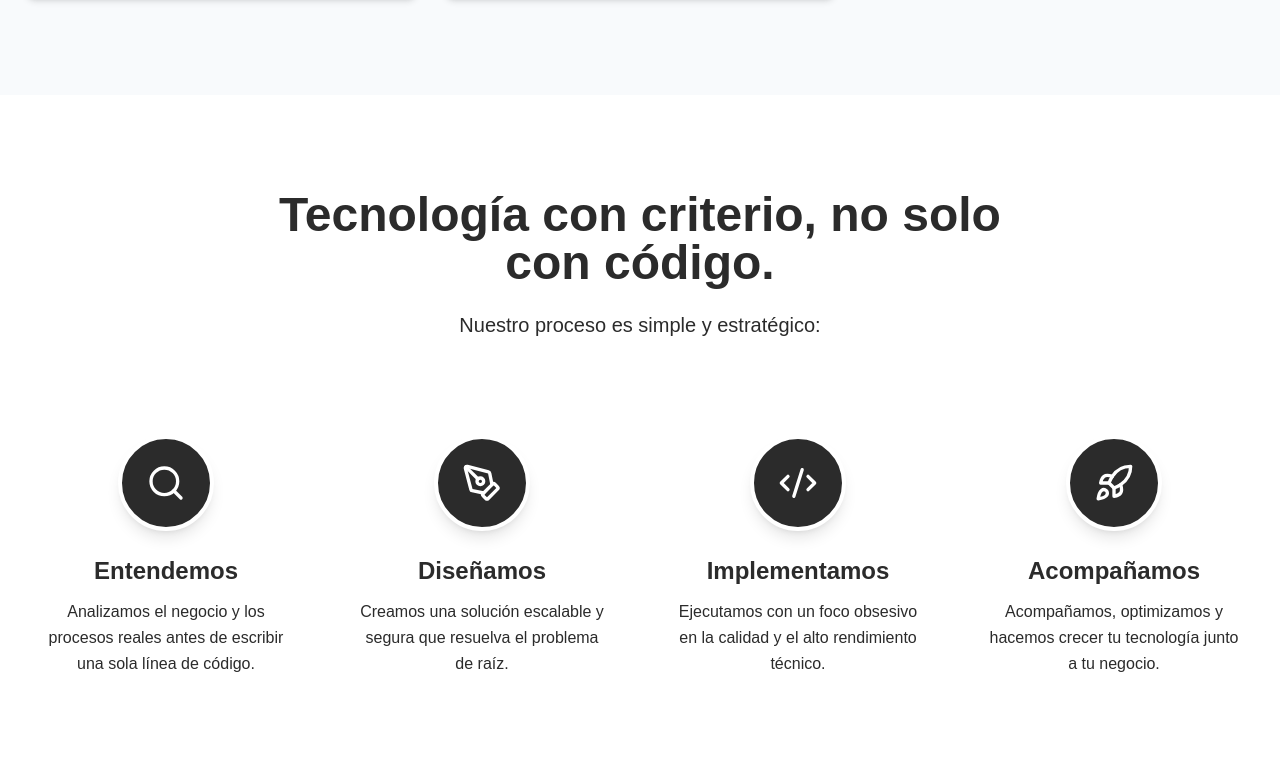
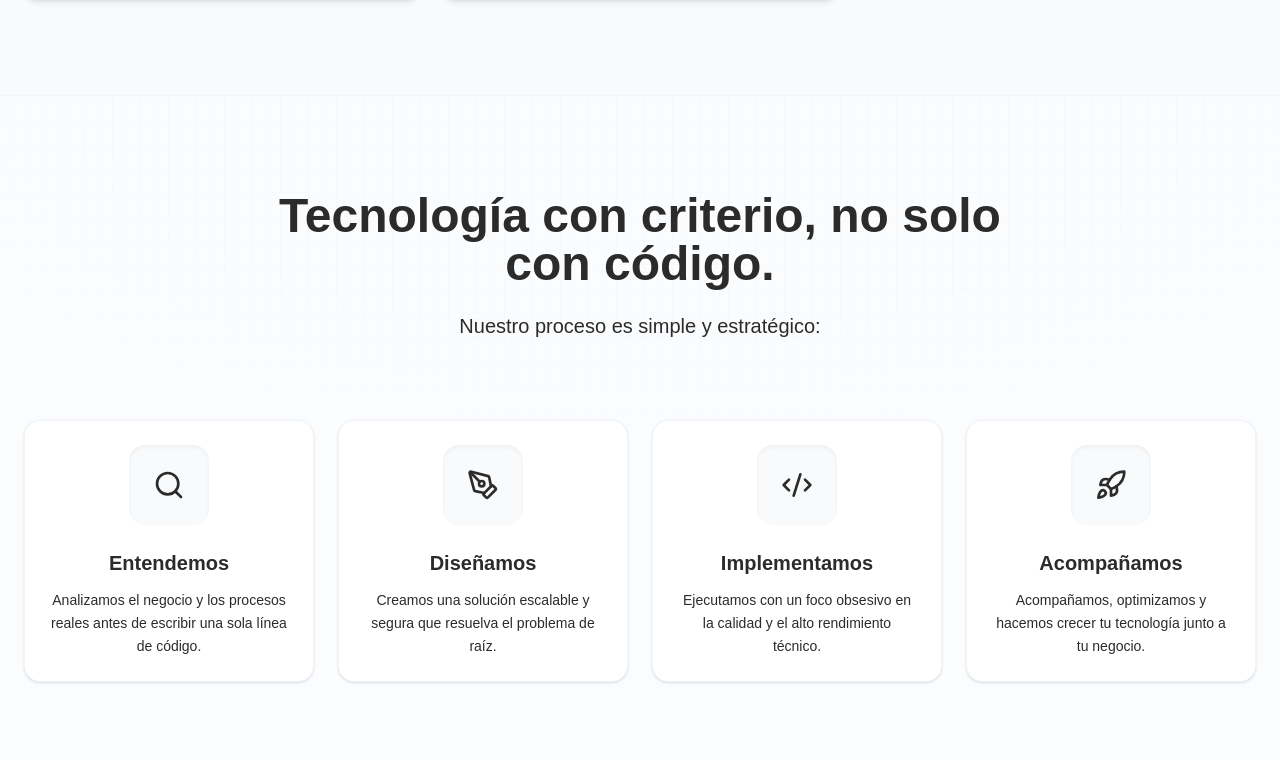
Before and after one commit to Global-S1/globalsone-webpage-fe-public, a Next.js app: page /es in a window 1280 px wide. Shown: the part 1520-2280 px from the top of the page. Built offline with nearby package versions, Linux system fonts and the light colour scheme.

Commit message:
Polish: Refine Solutions section styling

```diff
--- a/src/components/sections/solutions.tsx
+++ b/src/components/sections/solutions.tsx
@@ -17,7 +17,8 @@ export function Solutions() {
     ]
 
     return (
-        <Section className="bg-background">
+        <Section className="bg-slate-50/50 dark:bg-slate-950/50 border-y border-slate-100 dark:border-slate-900 relative overflow-hidden">
+            <div className="absolute inset-0 -z-10 bg-[linear-gradient(to_right,#8080800a_1px,transparent_1px),linear-gradient(to_bottom,#8080800a_1px,transparent_1px)] bg-[size:14px_24px] [mask-image:radial-gradient(ellipse_60%_50%_at_50%_0%,#000_70%,transparent_100%)]"></div>
             <div className="text-center max-w-3xl mx-auto mb-20">
                 <h2 className="text-3xl md:text-5xl font-bold mb-6 text-brand-charcoal dark:text-white">
                     {t('title')}
@@ -27,26 +28,29 @@ export function Solutions() {
                 </p>
             </div>
 
-            <div className="grid grid-cols-1 md:grid-cols-2 lg:grid-cols-4 gap-8 relative">
-                {/* Connector Line (Desktop) */}
-                <div className="hidden lg:block absolute top-12 left-0 w-full h-0.5 bg-border -z-10" />
-
+            <div className="grid grid-cols-1 md:grid-cols-2 lg:grid-cols-4 gap-6 relative z-10">
                 {items.map((item, index) => (
                     <motion.div
                         key={item.key}
-                        initial={{ opacity: 0, y: 20 }}
+                        initial={{ opacity: 0, y: 30 }}
                         whileInView={{ opacity: 1, y: 0 }}
                         viewport={{ once: true }}
-                        transition={{ delay: index * 0.2 }}
-                        className="flex flex-col items-center text-center bg-background p-4"
+                        transition={{ delay: index * 0.15, duration: 0.5 }}
+                        className="group relative flex flex-col items-center text-center p-6 rounded-2xl bg-white dark:bg-slate-900 border border-slate-100 dark:border-slate-800 shadow-sm hover:shadow-xl hover:border-brand-red/20 transition-all duration-300 hover:-translate-y-1"
                     >
-                        <div className="w-24 h-24 rounded-full bg-brand-charcoal text-white flex items-center justify-center mb-6 shadow-lg relative z-10 border-4 border-background">
-                            <item.icon className="w-10 h-10" />
+                        {/* Step Number Background (Subtle) */}
+                        <div className="absolute top-4 right-4 text-6xl font-black text-slate-50 dark:text-slate-800 -z-10 opacity-50 group-hover:scale-110 transition-transform duration-500 select-none">
+                            {index + 1}
                         </div>
-                        <h3 className="text-2xl font-bold mb-3 text-brand-charcoal dark:text-white">
+
+                        <div className="w-20 h-20 rounded-2xl bg-slate-50 dark:bg-slate-800 text-brand-charcoal dark:text-white flex items-center justify-center mb-6 shadow-inner group-hover:bg-brand-red group-hover:text-white transition-colors duration-300">
+                            <item.icon className="w-8 h-8" />
+                        </div>
+
+                        <h3 className="text-xl font-bold mb-3 text-brand-charcoal dark:text-white group-hover:text-brand-red transition-colors">
                             {steps(`${item.key}.title`)}
                         </h3>
-                        <p className="text-muted-foreground leading-relaxed">
+                        <p className="text-muted-foreground text-sm leading-relaxed">
                             {steps(`${item.key}.desc`)}
                         </p>
                     </motion.div>
```
